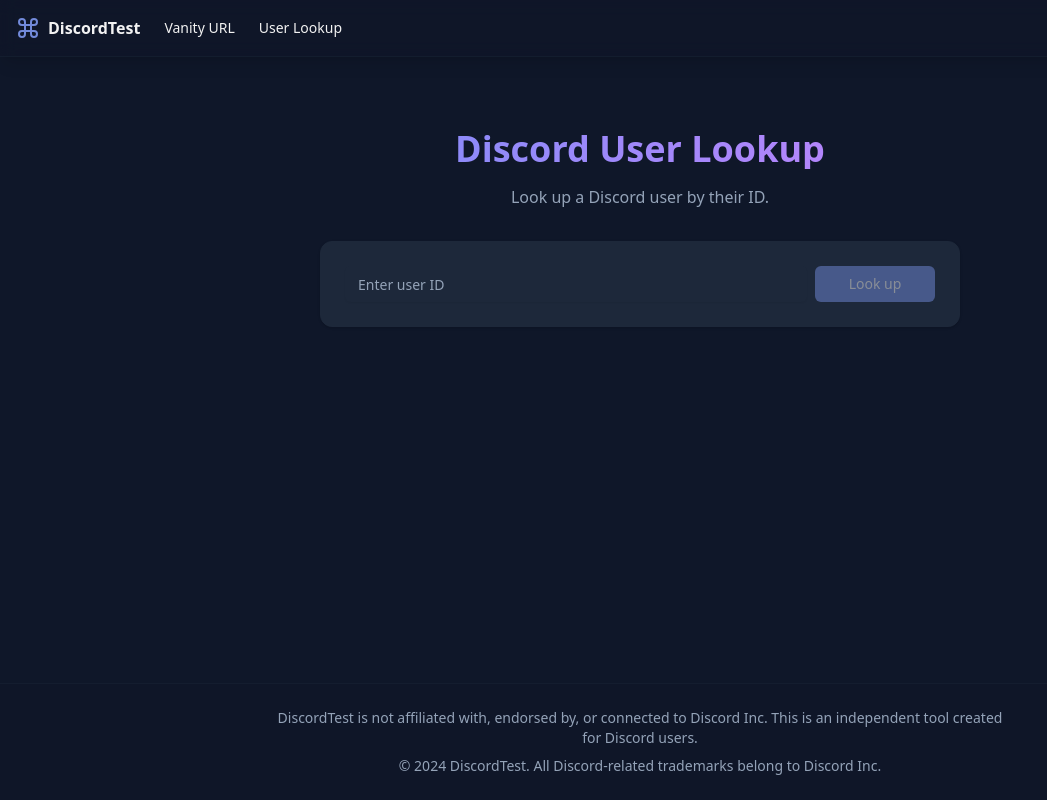
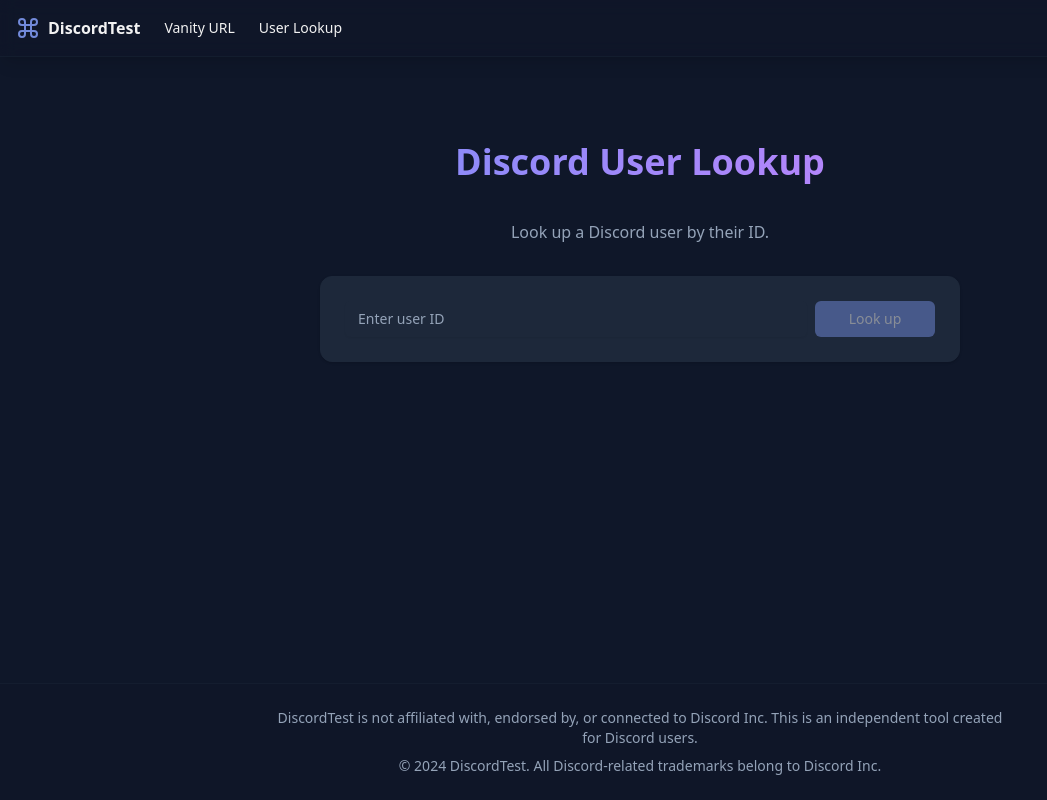
Before and after one commit to itisgriff/discordtest.com, a React (Vite) app: page /lookup in a window 1280 px wide. Shown: the whole page, without its empty margins (0-1047 px from the left). Built offline with nearby package versions, Linux system fonts and the light colour scheme.

Commit message:
Padding for user lookup

```diff
--- a/src/pages/UserLookup.tsx
+++ b/src/pages/UserLookup.tsx
@@ -74,7 +74,7 @@
 
   return (
     <div className="container max-w-2xl mx-auto px-4 py-8">
-      <h1 className="text-4xl font-bold text-center mb-4 bg-gradient-to-r from-indigo-400 to-purple-400 text-transparent bg-clip-text">
+      <h1 className="text-4xl font-bold text-center mb-6 bg-gradient-to-r from-indigo-400 to-purple-400 text-transparent bg-clip-text leading-relaxed py-1">
         Discord User Lookup
       </h1>
 
```
